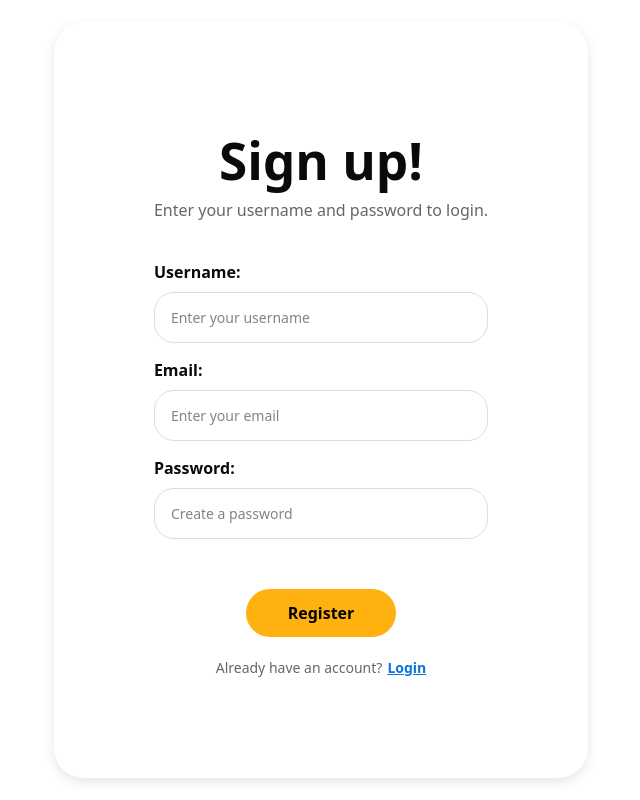
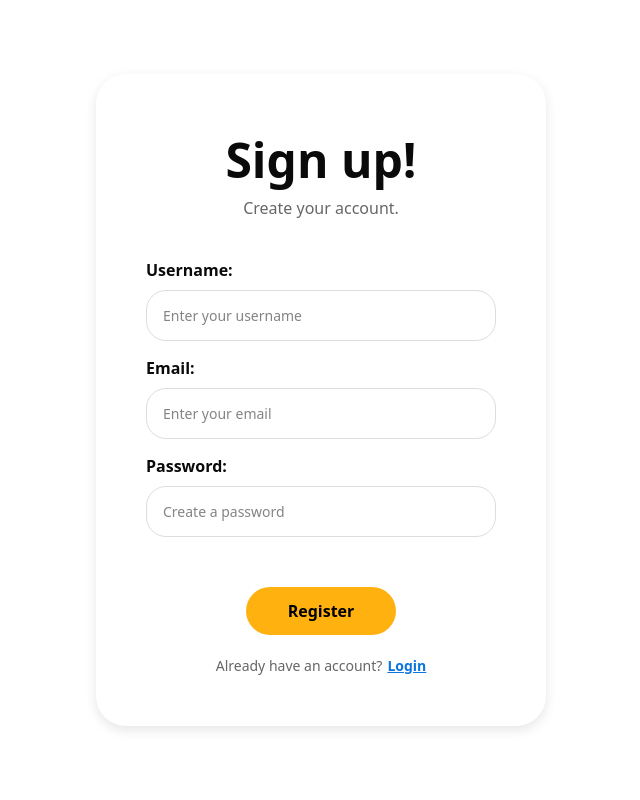
Before and after one commit to Fit3170-RoadPulse/RoadPulse, a React (Vite) app in the folder frontend/: page /registration-page in a window 1280 px wide. Shown: the whole page, without its empty margins (319-959 px from the left). Built offline with nearby package versions, Linux system fonts and the light colour scheme.

Commit message:
US20-REGISTRATION PAGE: modified registration page layout

```diff
--- a/frontend/src/App.jsx
+++ b/frontend/src/App.jsx
@@ -24,7 +24,7 @@ export default function App() {
 
       <hr style={{ margin: "24px 0" }} />
 
-      <button
+      {/* <button
         onClick={() => (window.location.href = "/login-page")}
         style={{
           marginBottom: 20,
@@ -37,7 +37,7 @@ export default function App() {
         }}
       >
         Go to Login
-      </button>
+      </button> */}
 
       <button
         onClick={() => (window.location.href = "/registration-page")}
@@ -51,7 +51,7 @@ export default function App() {
           cursor: "pointer",
         }}
       >
-        Register Here
+        Register Page
       </button>
 
 
--- a/frontend/src/pages/registrationpage/RegistrationPage.css
+++ b/frontend/src/pages/registrationpage/RegistrationPage.css
@@ -1,9 +1,9 @@
 .register-container {
     align-self: center;
     margin: 0 auto;
-    padding: 100px;
+    padding: 50px;
     max-width: 700px;
-    width: 100%;
+    width: 450px;
     box-shadow: 0 4px 12px rgba(0, 0, 0, 0.1);
     border-radius: 30px;
     background-color: white;
@@ -18,6 +18,7 @@
     gap: 9px;
     font-weight: 700;
     padding-bottom: 10px;
+    font-size: 48px;
 }
 
 .register-hint {
@@ -26,6 +27,7 @@
     color: #666;
     margin-bottom: 18px;
     text-align: center;
+    font-size: 16px;
 }
 
 .register-field {
--- a/frontend/src/pages/registrationpage/RegistrationPage.jsx
+++ b/frontend/src/pages/registrationpage/RegistrationPage.jsx
@@ -1,7 +1,7 @@
 import React from "react";
 import { Link } from "react-router-dom";
 import "./RegistrationPage.css";
-import LoginPage from "../loginpage/login";
+import LoginPage from "../loginpage/Login";
 
 export default function RegisterPage({ onRegister, onLogin }) {
     const [username, setUsername] = React.useState("");
@@ -25,7 +25,7 @@ export default function RegisterPage({ onRegister, onLogin }) {
     return (
         <div className="register-container">
             <h1 className="register-title">Sign up!</h1>
-            <p className="register-hint">Enter your username and password to login.</p>
+            <p className="register-hint">Create your account.</p>
 
             <div className="register-field">
                 <label className="register-label">Username:</label>
@@ -71,7 +71,7 @@ export default function RegisterPage({ onRegister, onLogin }) {
             Already have an account?
             <Link to="/login-page" className="login-linkBtn">
                     Login
-                </Link>
+            </Link>
             </p>
         </div>
     );
```
